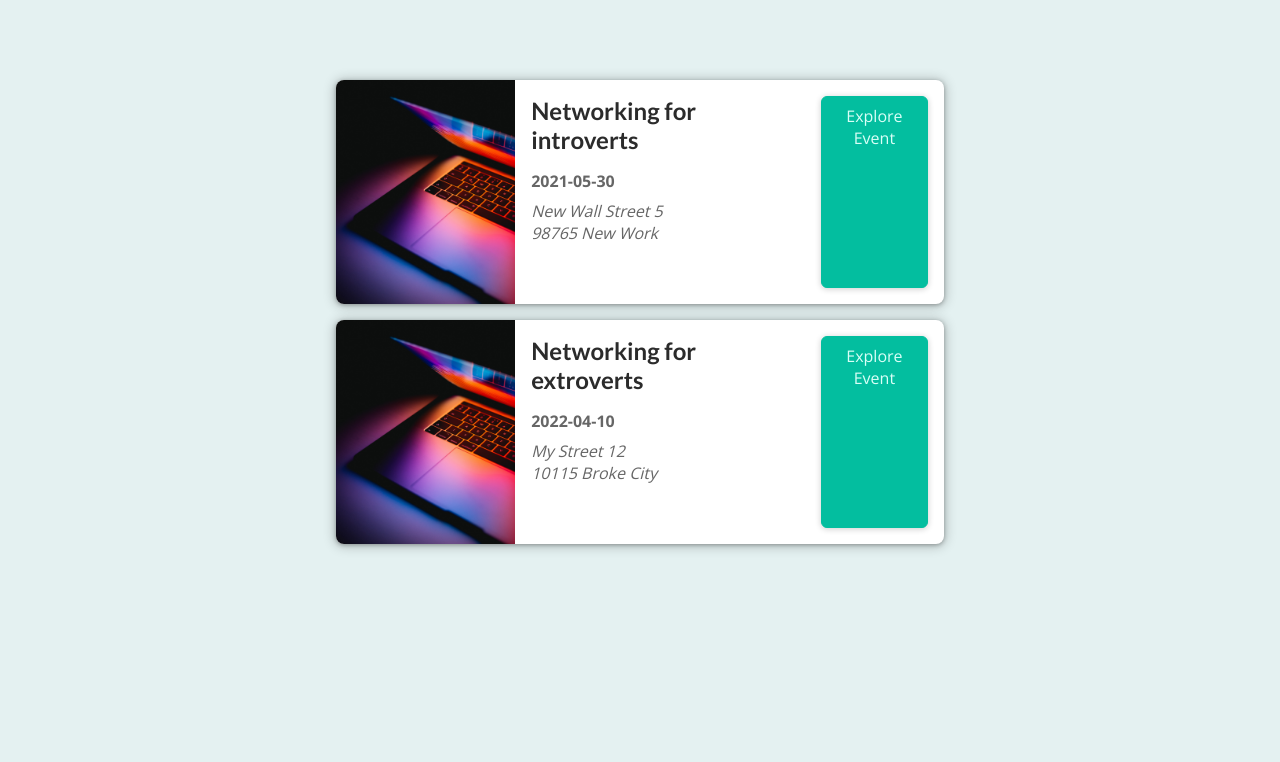
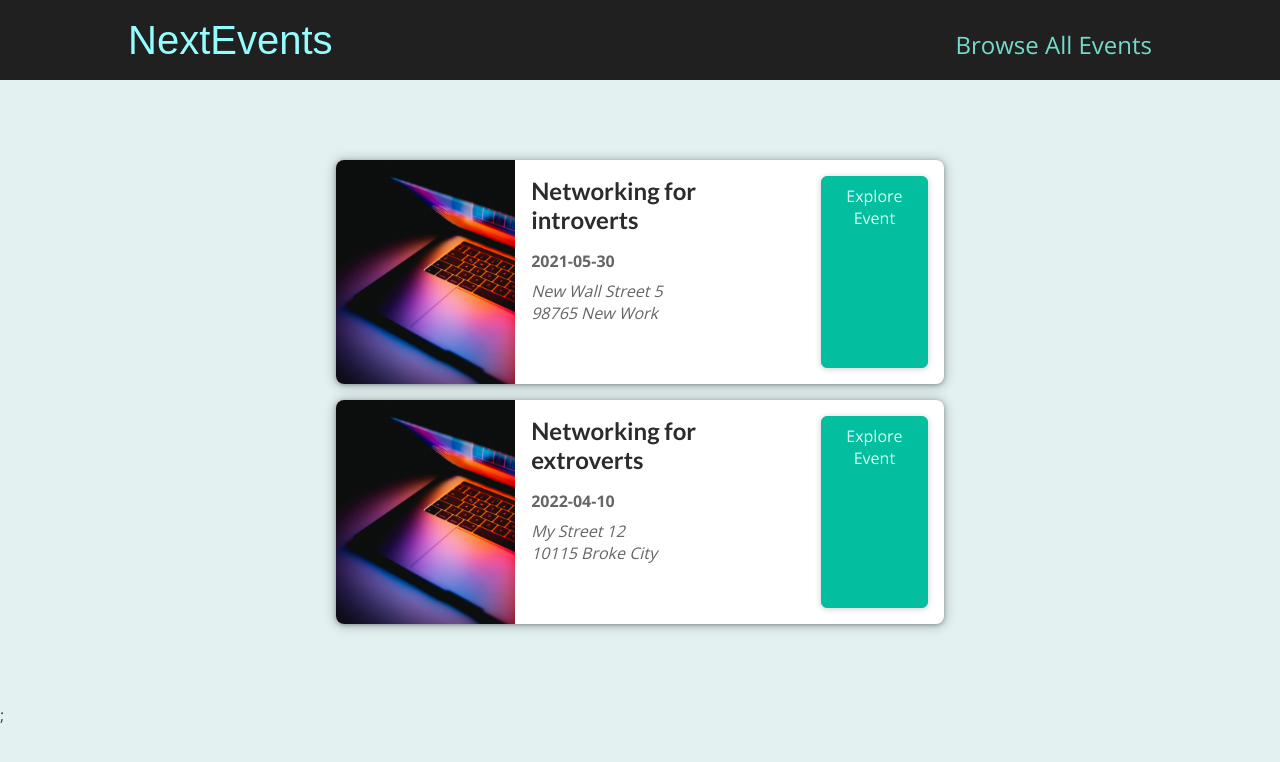
Before and after one commit to aleks930819/next-js-project-1, a Next.js app: page / in a window 1280 px wide. Shown: the top 762 px of the page. Built offline with nearby package versions, Linux system fonts and the light colour scheme.

Commit message:
added layout wrapper component

```diff
--- /dev/null
+++ b/components/layout/layout.js
@@ -0,0 +1,12 @@
+import MainHeader from './main-header';
+
+const Layout = (props) => {
+  return (
+    <>
+      <MainHeader />
+      <main>{props.children}</main>
+    </>
+  );
+};
+
+export default Layout;
--- /dev/null
+++ b/components/layout/main-header.js
@@ -0,0 +1,22 @@
+import classes from './main-header.module.css';
+
+import Link from 'next/link';
+
+const MainHeader = () => {
+  return (
+    <header className={classes.header}>
+      <div className={classes.logo}>
+        <Link href="/">NextEvents</Link>
+      </div>
+      <nav className={classes.navigation}>
+        <ul>
+          <li>
+            <Link href="/events">Browse All Events</Link>
+          </li>
+        </ul>
+      </nav>
+    </header>
+  );
+};
+
+export default MainHeader;
--- /dev/null
+++ b/components/layout/main-header.module.css
@@ -0,0 +1,41 @@
+.header {
+    width: 100%;
+    display: flex;
+    justify-content: space-between;
+    align-items: baseline;
+    padding: 1rem 10%;
+    height: 5rem;
+    background-color: #202020;
+}
+
+.logo {
+    font-size: 1.5rem;
+    color: white;
+    font-family: 'Fira', sans-serif;
+    height: 100%;
+    display: flex;
+    justify-content: center;
+    align-items: center;
+    color: #94fdfd;
+}
+
+.logo a {
+    text-decoration: none;
+    color: #94fdfd;
+}
+
+.navigation a {
+    text-decoration: none;
+    color: #74dacc;
+    font-size: 1rem;
+}
+
+@media (min-width: 768px) {
+    .logo {
+        font-size: 2.5rem;
+    }
+
+    .navigation a {
+        font-size: 1.5rem;
+    }
+}
--- a/pages/_app.js
+++ b/pages/_app.js
@@ -1,5 +1,10 @@
+import Layout from '@/components/layout/layout';
 import '@/styles/globals.css';
 
 export default function App({ Component, pageProps }) {
-  return <Component {...pageProps} />;
+  return (
+    <Layout>
+      <Component {...pageProps} />;
+    </Layout>
+  );
 }
```
